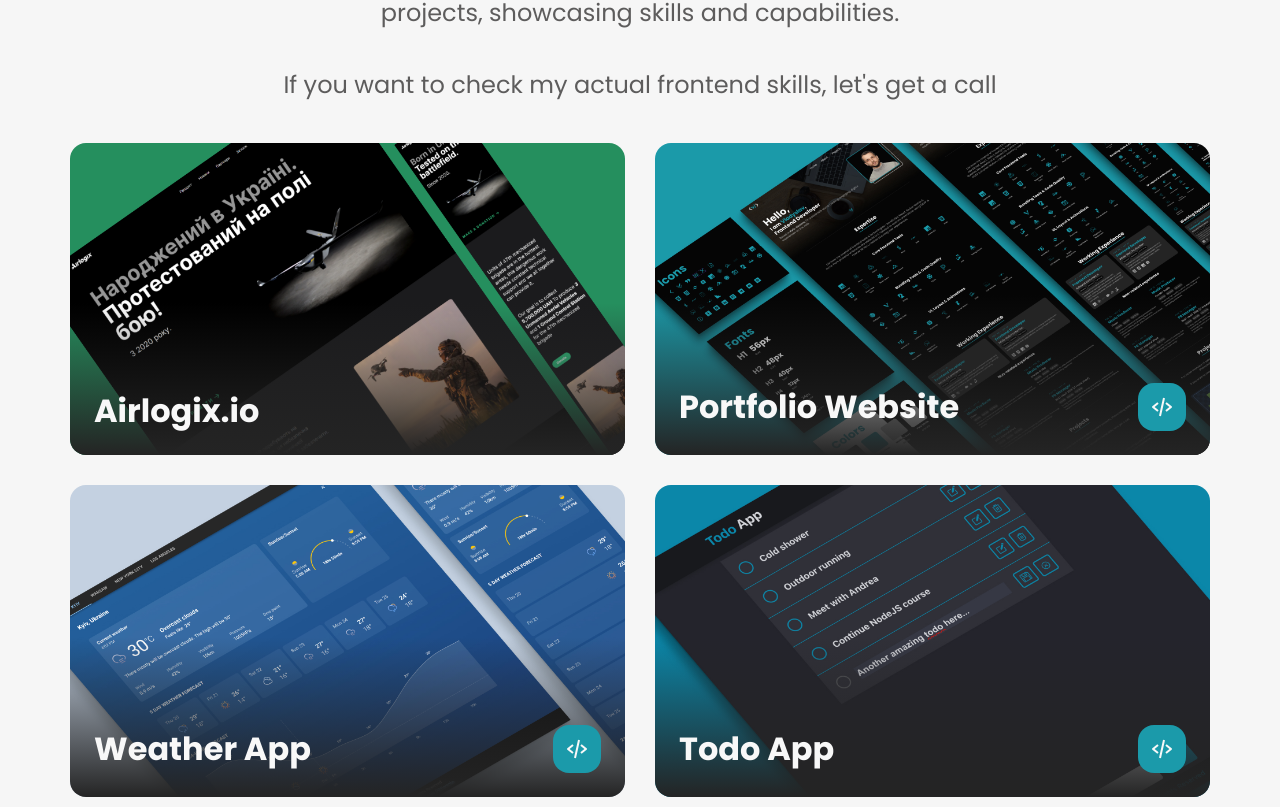
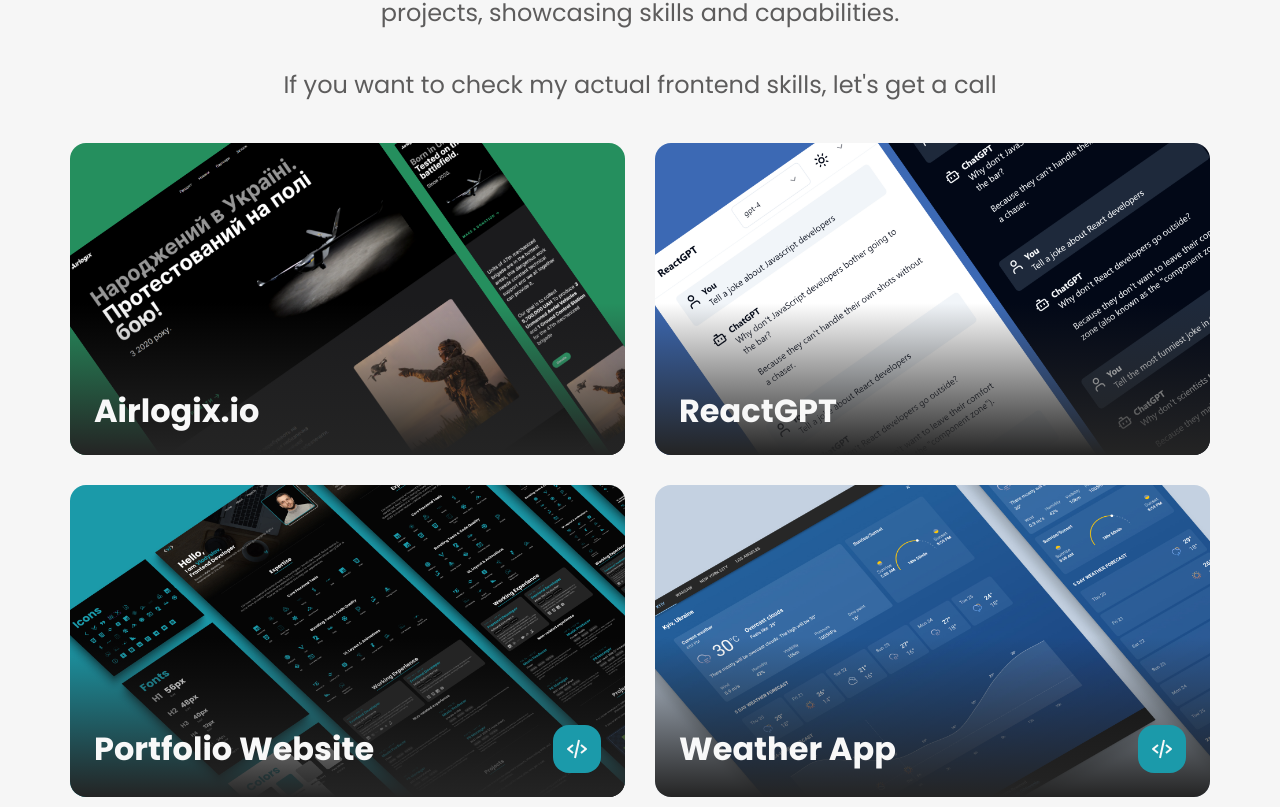
Before and after one commit to VladislavDegtyarenko/vd-developer-portfolio, a Next.js app: page / in a window 1280 px wide. Shown: the part 5533-6340 px from the top of the page. Built offline with nearby package versions, Linux system fonts and the light colour scheme.

Commit message:
add ReactGPT project

```diff
--- a/src/data/projects.ts
+++ b/src/data/projects.ts
@@ -10,6 +10,7 @@ import ClockImg from "/public/assets/projects/Clock.jpg";
 import TenziesImg from "/public/assets/projects/7-tenzies.jpg";
 import Game2048Img from "/public/assets/projects/2048 Game.jpg";
 import AirlogixImg from "/public/assets/projects/Airlogix.png";
+import ReactGPT from "/public/assets/projects/ReactGPT.png";
 
 import { Project } from "../types";
 
@@ -18,6 +19,11 @@ const projectsData: Project[] = [
     img: AirlogixImg,
     title: "Airlogix.io",
     previewLink: "https://www.airlogix.io/",
+  },
+  {
+    img: ReactGPT,
+    title: "ReactGPT",
+    previewLink: "https://vladislavdegtyarenko.github.io/react-gpt/",
   },
   // {
   //   img: ReduxBlogImg,
```
Also changed, not shown: public/assets/projects/ReactGPT.png (added).
